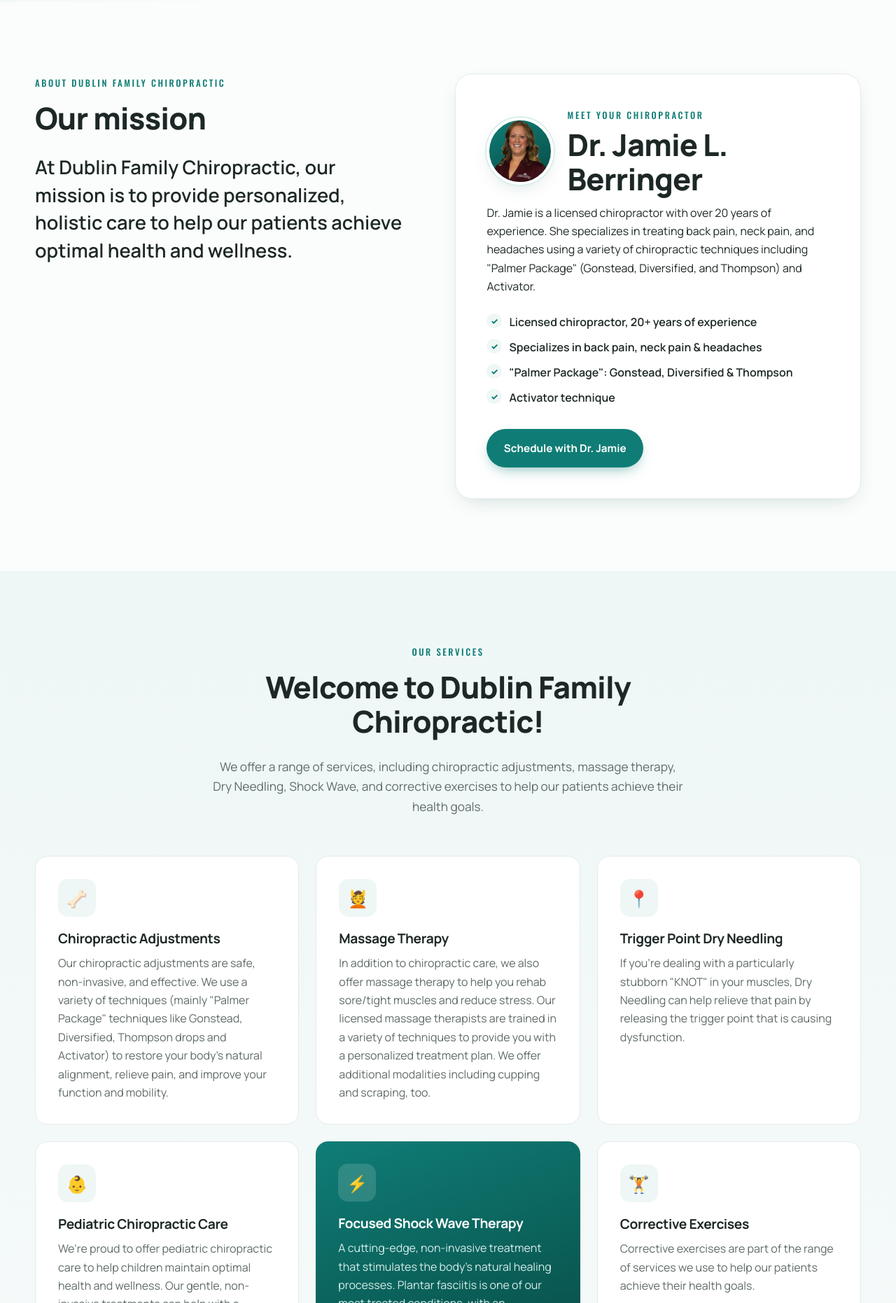
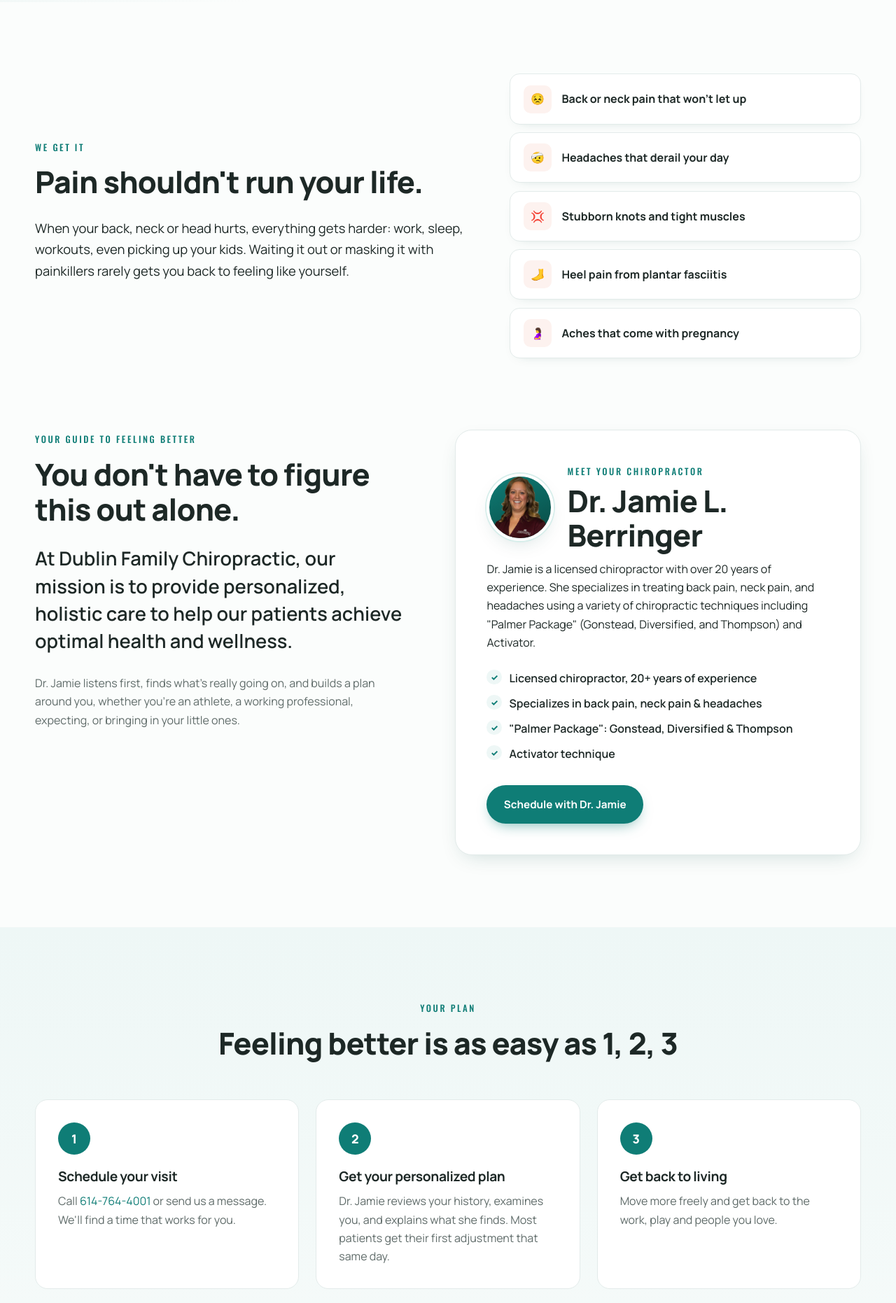
Before and after one commit to pacman131356/dublin-chiropractic, a plain HTML site: page index.html in a window 1280 px wide. Shown: the part 938-2800 px from the top of the page at 70% size. Drawn offline with nearby package versions, Linux system fonts and the light colour scheme.

Commit message:
Rework home page messaging around the StoryBrand framework
New hero headline focused on the patient's outcome, a problem section,
Dr. Jamie positioned as the guide, a simple 3-step plan, and a
success-focused closing call to action.

Co-Authored-By: Claude Opus 5.5 <noreply@anthropic.com>
Claude-Session: https://claude.ai/code/session_01RjfLUJRz9e8t4u7SrAJy2y

```diff
--- a/index.html
+++ b/index.html
@@ -3,12 +3,12 @@
 <head>
   <meta charset="utf-8">
   <meta name="viewport" content="width=device-width, initial-scale=1">
-  <title>Dublin Family Chiropractic | Chiropractor in Dublin, OH | Dr. Jamie L. Berringer</title>
+  <title>Dublin Family Chiropractic | Get Out of Pain | Chiropractor in Dublin, OH</title>
   <meta name="description" content="Dublin Family Chiropractic in Dublin, Ohio. Dr. Jamie L. Berringer offers chiropractic adjustments, massage therapy, trigger point dry needling, pediatric care and focused shock wave therapy. Call 614-764-4001.">
   <link rel="canonical" href="https://dublinfamilychiropractic.com/">
   <link rel="icon" href="assets/favicon.png">
   <meta property="og:title" content="Dublin Family Chiropractic">
-  <meta property="og:description" content="Achieve better health and wellness through safe and effective chiropractic care.">
+  <meta property="og:description" content="Get out of pain and back to living. Safe, effective family chiropractic care in Dublin, Ohio with Dr. Jamie Berringer.">
   <meta property="og:type" content="website">
   <link rel="preconnect" href="https://fonts.googleapis.com">
   <link rel="preconnect" href="https://fonts.gstatic.com" crossorigin>
@@ -92,9 +92,9 @@
     <section class="hero">
       <div class="container hero__grid">
         <div class="hero__copy reveal">
-          <span class="pill"><span class="dot"></span> Your local chiropractor in Dublin, Ohio</span>
-          <h1>Achieve better health &amp; wellness through <span class="accent">safe and effective</span> chiropractic care.</h1>
-          <p class="lead">Personalized, holistic care from Dr. Jamie L. Berringer, a licensed chiropractor with over 20 years of experience.</p>
+          <span class="pill"><span class="dot"></span> Family chiropractic in Dublin, Ohio</span>
+          <h1>Get out of pain and back to <span class="accent">living.</span></h1>
+          <p class="lead">Safe, effective chiropractic care for your whole family, from Dr. Jamie Berringer and her 20+ years of experience.</p>
           <div class="hero__actions">
             <a href="#contact" class="btn btn--primary btn--lg">Schedule Your Appointment</a>
             <a href="tel:6147644001" class="btn btn--ghost btn--lg">Call 614-764-4001</a>
@@ -123,13 +123,32 @@
       </div>
     </section>
 
-    <!-- ============ ABOUT ============ -->
+    <!-- ============ PROBLEM (StoryBrand) ============ -->
+    <section class="section section--problem">
+      <div class="container problem reveal">
+        <div>
+          <span class="eyebrow">We get it</span>
+          <h2>Pain shouldn't run your life.</h2>
+          <p class="lead">When your back, neck or head hurts, everything gets harder: work, sleep, workouts, even picking up your kids. Waiting it out or masking it with painkillers rarely gets you back to feeling like yourself.</p>
+        </div>
+        <ul class="pain-list">
+          <li><span>😣</span> Back or neck pain that won't let up</li>
+          <li><span>🤕</span> Headaches that derail your day</li>
+          <li><span>💢</span> Stubborn knots and tight muscles</li>
+          <li><span>🦶</span> Heel pain from plantar fasciitis</li>
+          <li><span>🤰</span> Aches that come with pregnancy</li>
+        </ul>
+      </div>
+    </section>
+
+    <!-- ============ GUIDE (About) ============ -->
     <section class="section" id="about">
       <div class="container about">
         <div class="about__copy reveal">
-          <span class="eyebrow">About Dublin Family Chiropractic</span>
-          <h2>Our mission</h2>
+          <span class="eyebrow">Your guide to feeling better</span>
+          <h2>You don't have to figure this out alone.</h2>
           <p class="lead">At Dublin Family Chiropractic, our mission is to provide personalized, holistic care to help our patients achieve optimal health and wellness.</p>
+          <p class="muted">Dr. Jamie listens first, finds what's really going on, and builds a plan around you, whether you're an athlete, a working professional, expecting, or bringing in your little ones.</p>
         </div>
         <div class="doctor reveal">
           <div class="doctor__head">
@@ -151,12 +170,42 @@
       </div>
     </section>
 
-    <!-- ============ SERVICES ============ -->
-    <section class="section section--tint" id="services">
+    <!-- ============ PLAN (StoryBrand) ============ -->
+    <section class="section section--tint plan">
       <div class="container">
         <div class="section__head reveal">
-          <span class="eyebrow">Our services</span>
-          <h2>Welcome to Dublin Family Chiropractic!</h2>
+          <span class="eyebrow">Your plan</span>
+          <h2>Feeling better is as easy as 1, 2, 3</h2>
+        </div>
+        <ol class="steps">
+          <li class="step reveal">
+            <span class="step__num">1</span>
+            <h3>Schedule your visit</h3>
+            <p>Call <a href="tel:6147644001">614-764-4001</a> or send us a message. We'll find a time that works for you.</p>
+          </li>
+          <li class="step reveal">
+            <span class="step__num">2</span>
+            <h3>Get your personalized plan</h3>
+            <p>Dr. Jamie reviews your history, examines you, and explains what she finds. Most patients get their first adjustment that same day.</p>
+          </li>
+          <li class="step reveal">
+            <span class="step__num">3</span>
+            <h3>Get back to living</h3>
+            <p>Move more freely and get back to the work, play and people you love.</p>
+          </li>
+        </ol>
+        <div class="center reveal">
+          <a href="#contact" class="btn btn--primary btn--lg">Schedule Your Appointment</a>
+        </div>
+      </div>
+    </section>
+
+    <!-- ============ SERVICES ============ -->
+    <section class="section" id="services">
+      <div class="container">
+        <div class="section__head reveal">
+          <span class="eyebrow">Welcome to Dublin Family Chiropractic!</span>
+          <h2>Care for every member of your family</h2>
           <p>We offer a range of services, including chiropractic adjustments, massage therapy, Dry Needling, Shock Wave, and corrective exercises to help our patients achieve their health goals.</p>
         </div>
 
@@ -371,8 +420,8 @@
     <section class="cta" id="book">
       <div class="container cta__inner reveal">
         <div>
-          <h2>Schedule your appointment!</h2>
-          <p>Learn more about how we can help you achieve pain-free living.</p>
+          <h2>Don't let pain call the shots any longer.</h2>
+          <p>Picture moving freely, sleeping better and keeping up with the people you love. Learn more about how we can help you achieve pain-free living. Your first step is one call.</p>
         </div>
         <div class="cta__actions">
           <a href="tel:6147644001" class="btn btn--light btn--lg">Call 614-764-4001</a>
--- a/styles.css
+++ b/styles.css
@@ -423,3 +423,17 @@ p { margin: 0 0 1em; }
 .hero .float-card { z-index: 3; top: auto; bottom: 22%; left: auto; right: -2rem; }
 @media (max-width: 980px) { .hero .float-card { right: 1rem; bottom: 18%; } }
 @media (max-width: 640px) { .hero .float-card { display: none; } }
+
+/* StoryBrand: problem section */
+.section--problem { padding-bottom: 0; }
+.problem { display: grid; grid-template-columns: 1.1fr .9fr; gap: 4rem; align-items: center; }
+.problem .lead { color: var(--ink); }
+.pain-list { list-style: none; padding: 0; margin: 0; display: grid; gap: .7rem; }
+.pain-list li {
+  display: flex; align-items: center; gap: .9rem; background: #fff; border: 1px solid var(--line);
+  border-radius: 14px; padding: .95rem 1.2rem; font-weight: 700; box-shadow: 0 6px 18px -14px rgba(8,73,67,.35);
+}
+.pain-list span { width: 40px; height: 40px; flex: none; display: grid; place-items: center; border-radius: 10px; background: #fdf2ef; }
+.plan .steps { margin-bottom: 2rem; }
+@media (max-width: 980px) { .problem { grid-template-columns: 1fr; gap: 2rem; } }
+.hero h1 { font-size: clamp(2.7rem, 5.6vw, 4.5rem); line-height: 1.05; }
```
